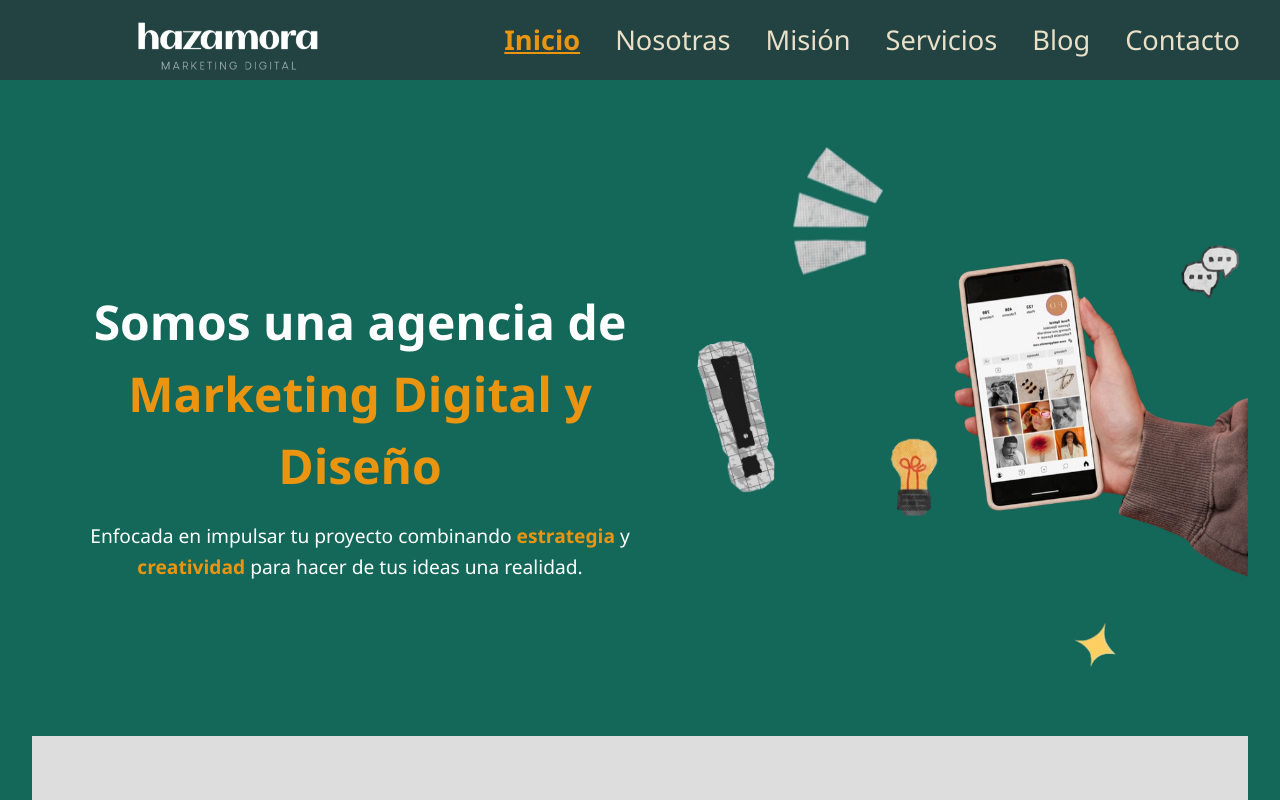
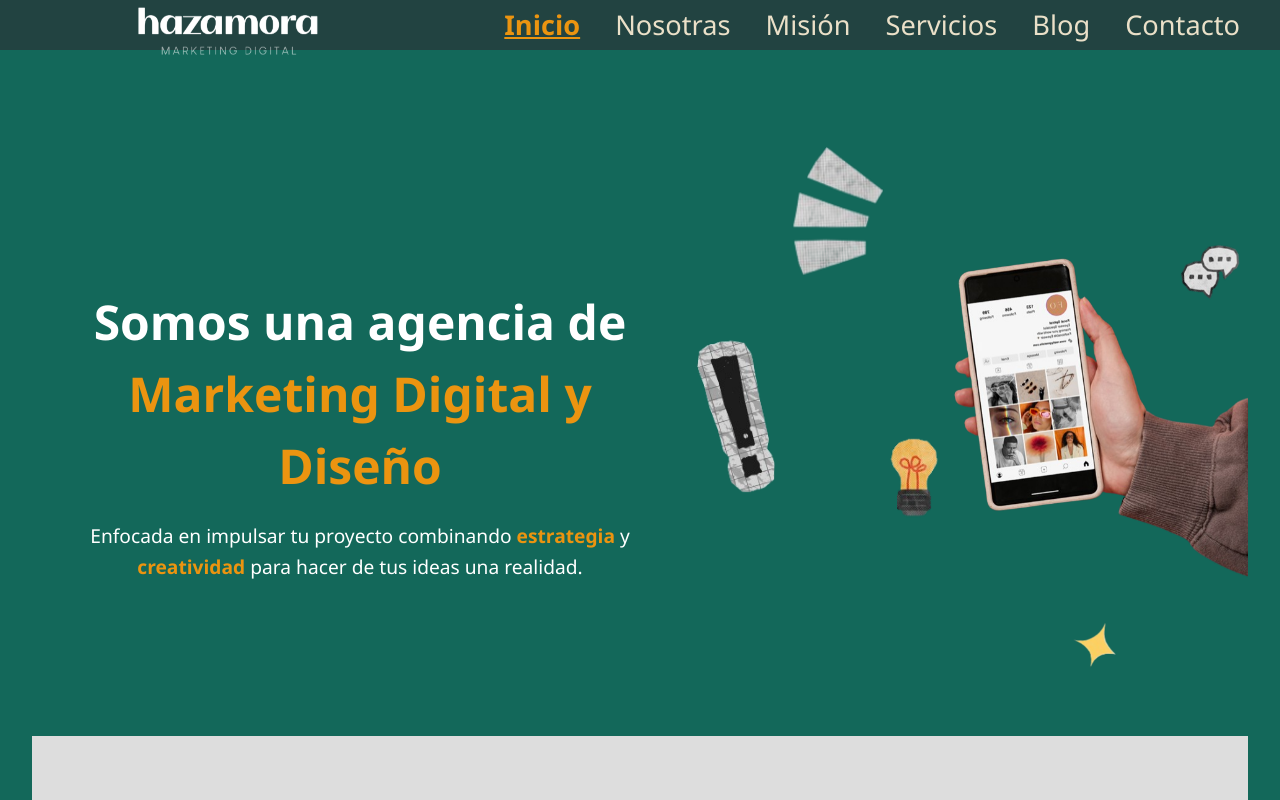
Before and after one commit to Evolvera2025/Hazamora, a React (Vite) app: page / in a window 1280 px wide. Shown: the top 800 px of the page. Built offline with nearby package versions, Linux system fonts and the light colour scheme; the HTML template or start-up script is replaced by a standard one.

Commit message:
Cambio de tamaño de letra

```diff
--- a/public/styles/Navbar.css
+++ b/public/styles/Navbar.css
@@ -34,7 +34,7 @@ body {
   padding: 25px 40px;
   color: #EAE0C8;
   z-index: 1000;
-  height: 80px;
+  height: 20px;
   backdrop-filter: blur(4px);
 }
 
@@ -60,6 +60,7 @@ body {
   margin-left: 35px;
   color: #EAE0C8;
   text-decoration: none;
+  font-size: 1.2rem; /* más grande */
   font-size: 1.7rem;
   transition: color 0.3s ease;
 }
```
